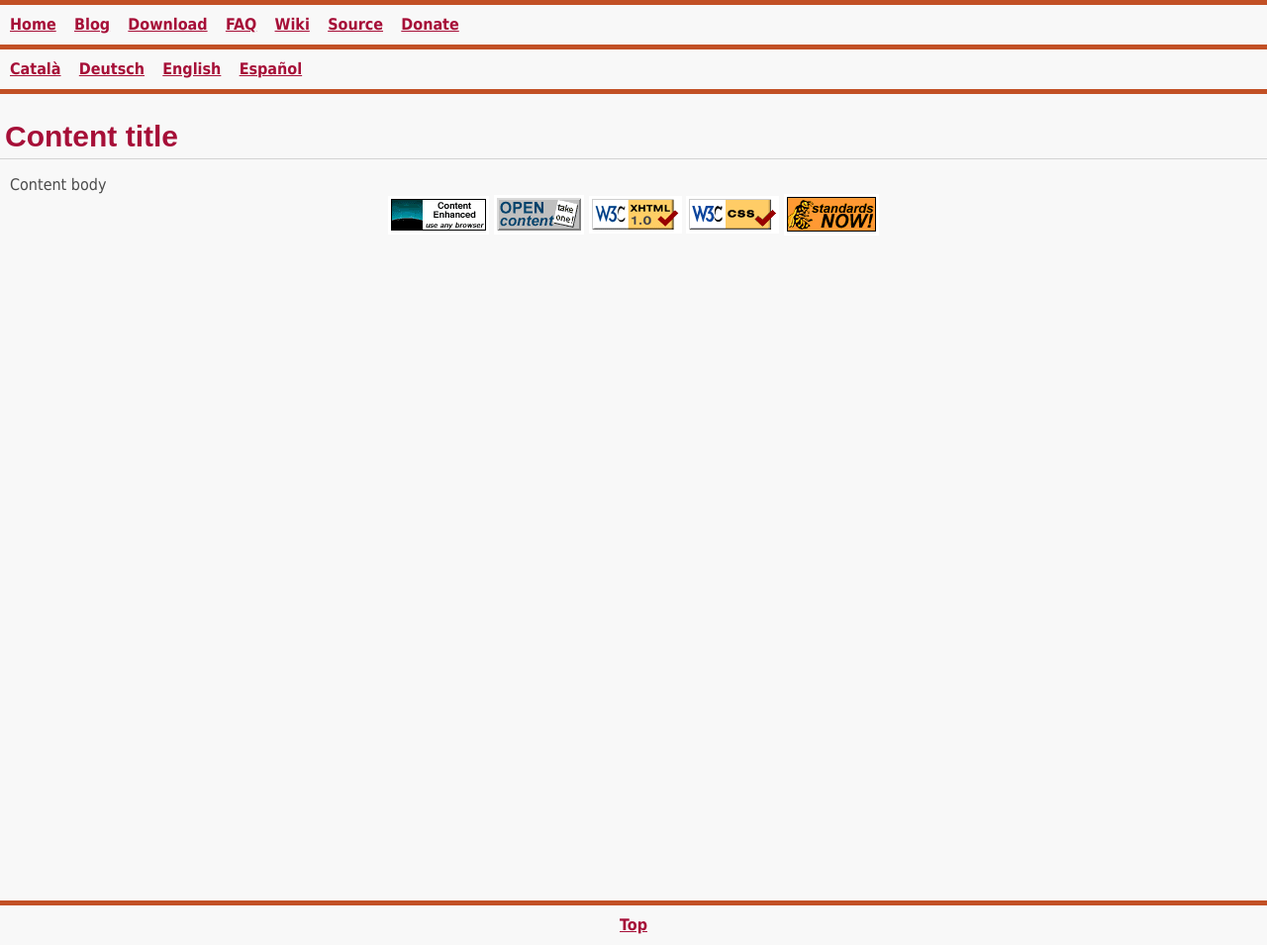
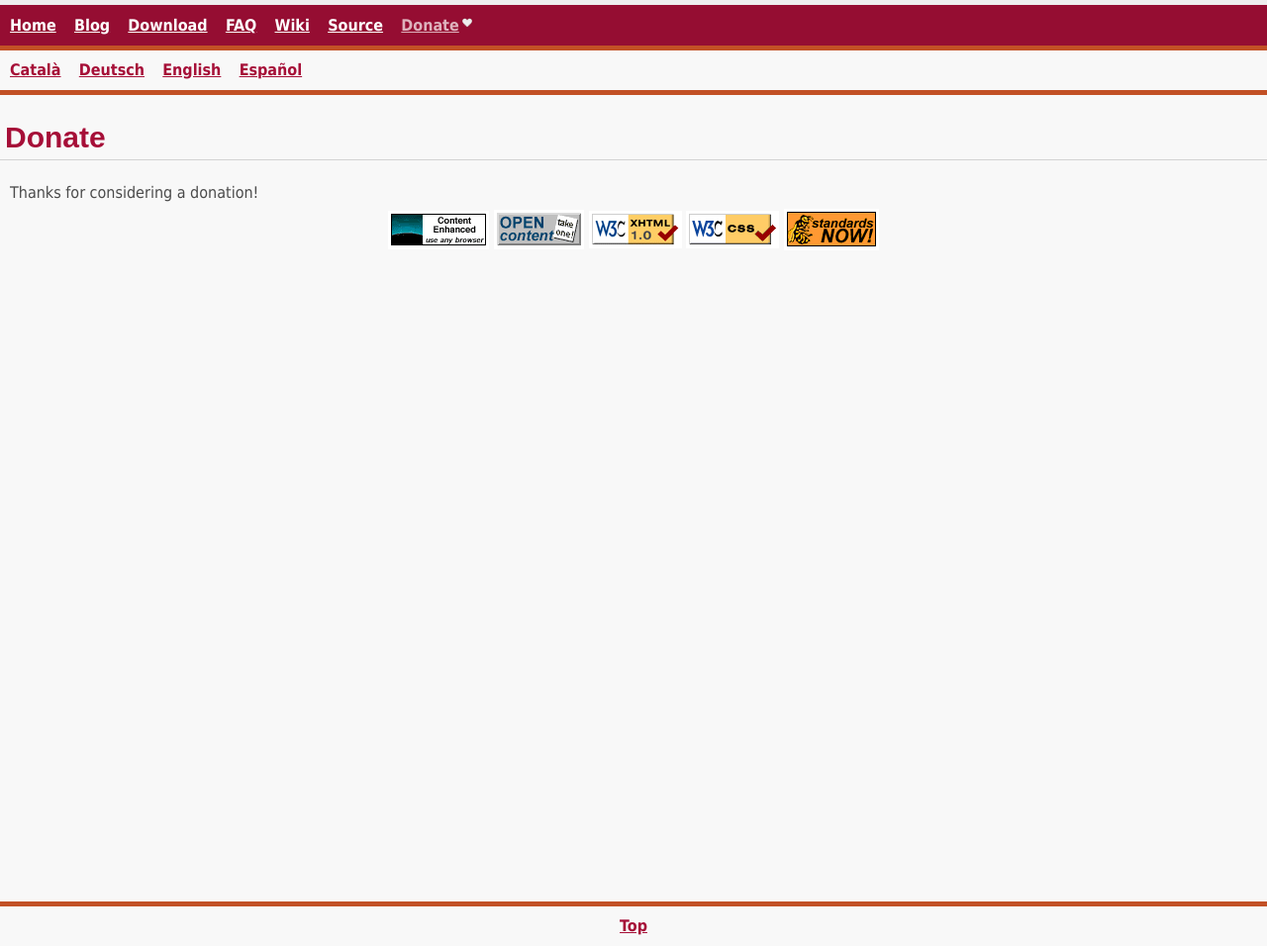
Before and after one commit to wiseshell-net/wiseshell.net, a Django app: page /donate/ in a window 1280 px wide. Shown: the part 128-1084 px from the top of the page at 99% size. Run offline with Django 3.2, Linux system fonts and the light colour scheme.

Commit message:
Improved menu

```diff
--- a/main/static/css/campaign.css
+++ b/main/static/css/campaign.css
@@ -316,7 +316,8 @@ a.big_red:hover {
 }
 
 #navigation_menu {
-    border-top: 5px solid #C25025;
+    border-top: 5px solid #eeeeee;
+    background: #950d32;
     color: #818181;
 }
 
@@ -335,13 +336,27 @@ or follow the color palette of the web page.
 
 */
 
-.blue_links a {
+.white_links a {
+    color: #ffffff;
+    text-decoration: underline;
+    font: bold 16px/20px 'Tahoma', sans-serif;
+}
+
+.white_links a.active {
+    color: #deb2bd;
+}
+
+.white_links a:hover {
+    color: #deb2bd;
+}
+
+.red_links a {
     color: #a60f38;
     text-decoration: underline;
     font: bold 16px/20px 'Tahoma', sans-serif;
 }
 
-.blue_links img {
+.red_links img {
     vertical-align: middle;
     background: #fff;
     padding: 3px;
--- a/main/templates/base.html
+++ b/main/templates/base.html
@@ -32,20 +32,20 @@
         <!-- Dillo 3.0.5 does not support margin or paddings in non-containers. -->
         <!-- So, we have to put &nbsp; on it. -->
         <div id="navigation_menu" class="navigation">
-            <div class="blue_links">
+            <div class="white_links">
                 {% block menu %}
-                <a href="/home/">Home</a>&nbsp;&nbsp;&nbsp;
-                <a href="/blog/">Blog</a>&nbsp;&nbsp;&nbsp;
-                <a href="/download/">Download</a>&nbsp;&nbsp;&nbsp;
-                <a href="/faq/">FAQ</a>&nbsp;&nbsp;&nbsp;
-                <a href="/wiki/">Wiki</a>&nbsp;&nbsp;&nbsp;
-                <a href="/source/">Source</a>&nbsp;&nbsp;&nbsp;
-                <a href="/donate/">Donate</a>&nbsp;&nbsp;&nbsp;
+                {% block active_home %}<a href="/home/">Home</a>{% endblock active_home %}&nbsp;&nbsp;&nbsp;
+                {% block active_blog %}<a href="/blog/">Blog</a>{% endblock active_blog %}&nbsp;&nbsp;&nbsp;
+                {% block active_download %}<a href="/download/">Download</a>{% endblock active_download %}&nbsp;&nbsp;&nbsp;
+                {% block active_faq %}<a href="/faq/">FAQ</a>{% endblock active_faq %}&nbsp;&nbsp;&nbsp;
+                {% block active_wiki %}<a href="/wiki/">Wiki</a>{% endblock active_wiki %}&nbsp;&nbsp;&nbsp;
+                {% block active_source %}<a href="/source/">Source</a>{% endblock active_source %}&nbsp;&nbsp;&nbsp;
+                {% block active_donate %}<a href="/donate/">Donate</a>{% endblock active_donate %}<img style="border:0;background:none;width:16px;height:16px;" src="{% static 'assets/img/heart.gif' %}" width="16" height="16" />&nbsp;&nbsp;&nbsp;
                 {% endblock menu %}
             </div>
         </div>
         <div id="navigation_lang" class="navigation">
-            <div class="blue_links">
+            <div class="red_links">
                 {% block languages %}
                     <a href="https://anybrowser.org/campaign/abdesign.html">Català</a>&nbsp;&nbsp;&nbsp;
                     <a href="https://anybrowser.org/campaign/abdesign.html">Deutsch</a>&nbsp;&nbsp;&nbsp;
@@ -62,7 +62,7 @@
                 Content body
                 {% endblock content_body %}
                 <!-- end contents -->
-                <div class="blue_links center">
+                <div class="red_links center">
                     {% block badges %}
                     <a href="https://anybrowser.org/campaign/index.html"><img style="border:0;width:96px;height:32px;" src="{% static 'assets/img/button_enhanced.gif' %}" alt="Content Enhanced - Use Any Browser" class="banner_marg" width="96" height="32"></a>
                     <a href="http://www.opencontent.org/"><img style="border:0;width:85px;height:33px;" src="{% static 'assets/img/button_takeone.gif' %}" alt="Open Content" class="banner_marg" width="85" height="33"></a>
@@ -77,7 +77,7 @@
         </div>
         <!-- FOOTER BEGIN-->
         <div id="navigation_footer" class="navigation">
-            <div class="blue_links center">
+            <div class="red_links center">
                 {% block footer %}
                 <a href="#top">Top</a> {% endblock footer %}
             </div>
--- a/main/templates/html/blog.html
+++ b/main/templates/html/blog.html
@@ -1 +1,2 @@
 {% extends 'base.html' %}
+{% block active_blog %}<a class="active" href="/blog/">Blog</a>{% endblock active_blog %}
--- a/main/templates/html/donate.html
+++ b/main/templates/html/donate.html
@@ -1 +1,7 @@
 {% extends 'base.html' %}
+{% load static %}{% load l10n %}
+{% block active_donate %}<a class="active" href="/donate/">Donate</a>{% endblock active_donate %}
+{% block content_title %}Donate{% endblock content_title %}
+{% block content_body %}
+<p>Thanks for considering a donation!</p>
+{% endblock content_body %}
--- a/main/templates/html/download.html
+++ b/main/templates/html/download.html
@@ -1,5 +1,6 @@
 {% extends 'base.html' %}
 {% load static %}{% load l10n %}
+{% block active_download %}<a class="active" href="/download/">Download</a>{% endblock active_download %}
 {% block content_title %}Download<a name="source"></a>{% endblock content_title %}
 {% block content_body %}
 <p>Since this game is made with C++ and SDL2, it supports a large variety of platforms, such as Windows, MacOSX, Linux, iOS and Android.</p>
--- a/main/templates/html/faq.html
+++ b/main/templates/html/faq.html
@@ -1 +1,2 @@
 {% extends 'base.html' %}
+{% block active_faq %}<a class="active" href="/faq/">FAQ</a>{% endblock active_faq %}
--- a/main/templates/html/index.html
+++ b/main/templates/html/index.html
@@ -1,4 +1,5 @@
 {% extends 'base.html' %}
+{% block active_home %}<a class="active" href="/home/">Home</a>{% endblock active_home %}
 {% block content_body %}
                 <p class="quot">"Anyone who slaps a 'this page is best viewed with Browser X' label on a Web page appears to be yearning for the bad old days, before the Web, when you had very little chance of reading a document written on another computer, another word
                     processor, or another network."</p>
--- a/main/templates/html/source.html
+++ b/main/templates/html/source.html
@@ -1,4 +1,5 @@
 {% extends 'base.html' %}
+{% block active_source %}<a class="active" href="/source/">Source</a>{% endblock active_source %}
 {% block content_title %}Source<a name="source"></a>{% endblock content_title %}
 {% block content_body %}
 Sources of the game can be found on:
@@ -7,7 +8,7 @@ Sources of the game can be found on:
 <table border='0' cellpadding='5' cellspacing='1' width='100%'>
 <tr>
  <td class="small-padding" style="border-bottom:1px solid black;" bgcolor='#eeeeee'>
-  <h4>Free Software</h4>
+  <h3>Free Software</h3>
 <tr>
  <td bgcolor='#eeeeee'>
   <table class="padding" border='0' cellspacing='0' cellpadding='5'><tr><td>
--- a/main/templates/html/wiki.html
+++ b/main/templates/html/wiki.html
@@ -1 +1,2 @@
 {% extends 'base.html' %}
+{% block active_wiki %}<a class="active" href="/wiki/">Wiki</a>{% endblock active_wiki %}
```
Also changed, not shown: main/static/assets/img/heart.gif (added), main/static/assets/img/heart.svg (added), 1 other file.
